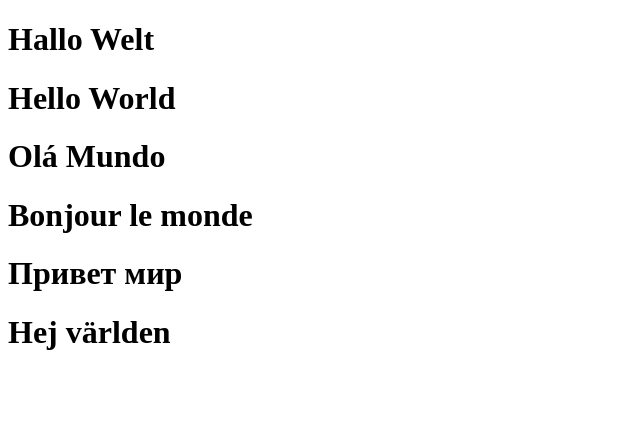
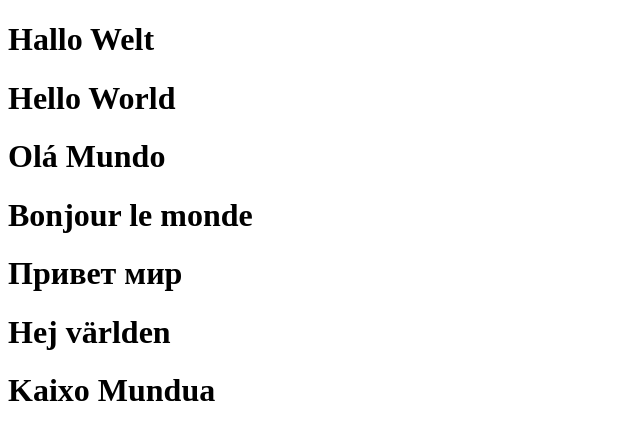
Before and after one commit to janhuddel/express-demo, a website: page public/index.html in a window 1280 px wide. Shown: the whole page, without its empty margins (0-640 px from the left). Drawn offline with Linux system fonts and the light colour scheme.

Commit message:
Update index.html

```diff
--- a/public/index.html
+++ b/public/index.html
@@ -13,5 +13,6 @@
     <h1>Bonjour le monde</h1>
     <h1>Привет мир</h1>
     <h1>Hej världen</h1>
+    <h1>Kaixo Mundua</h1>
   </body>
 </html>
```
